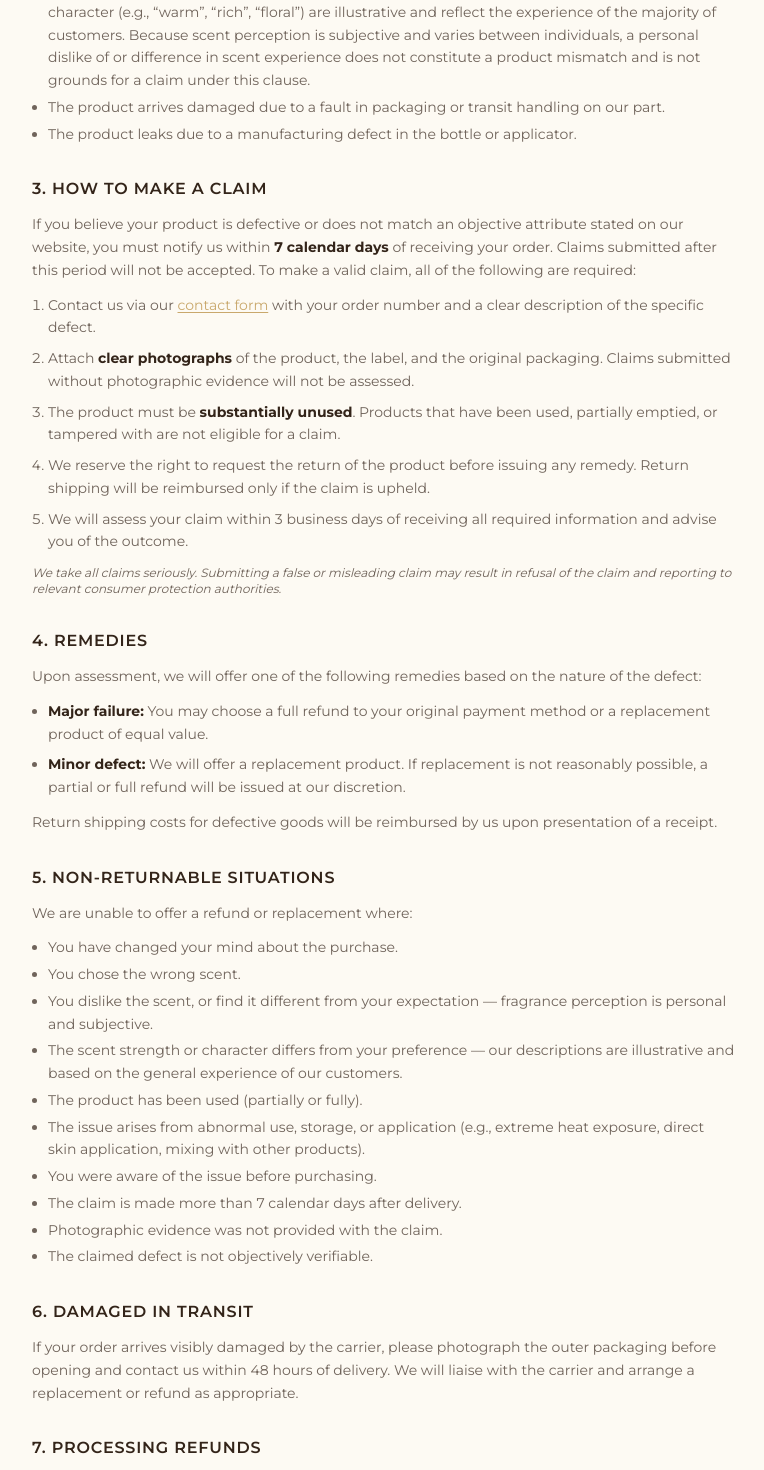
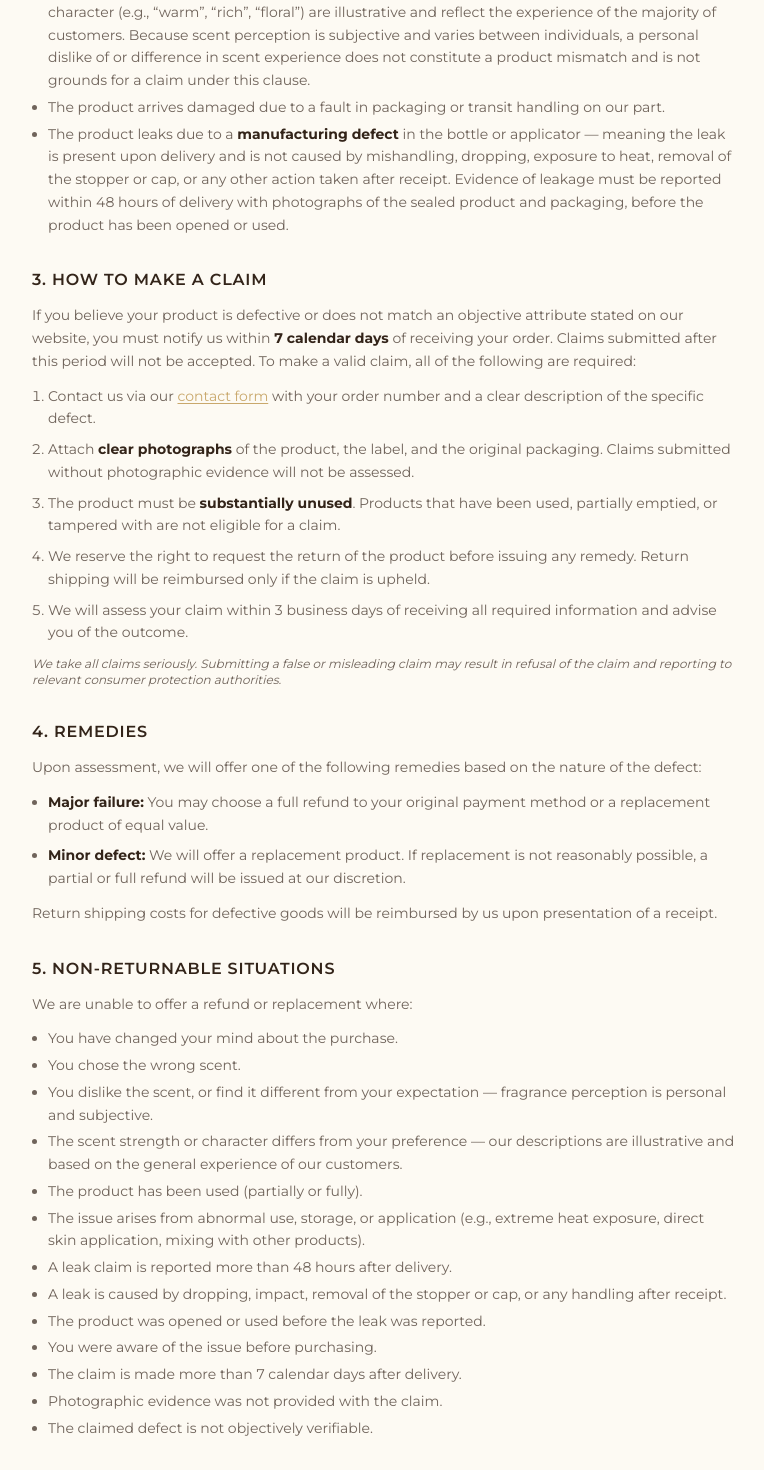
Before and after one commit to Th3Kasa/AwadiniBlends, a Next.js app: page /refund-policy in a window 1280 px wide. Shown: the part 1040-2510 px from the top of the page, without its empty margins (256-1020 px from the left). Built offline with nearby package versions, Linux system fonts and the light colour scheme.

Commit message:
Tighten refund policy against leak claim abuse

```diff
--- a/src/app/refund-policy/page.tsx
+++ b/src/app/refund-policy/page.tsx
@@ -81,7 +81,9 @@ export default function RefundPolicyPage() {
                 The product does not match an <strong className="text-mahogany">objective, verifiable</strong> attribute stated on our website — such as volume (e.g., 8ml), bottle type, or the specific named scent delivered. Descriptions of fragrance character (e.g., &ldquo;warm&rdquo;, &ldquo;rich&rdquo;, &ldquo;floral&rdquo;) are illustrative and reflect the experience of the majority of customers. Because scent perception is subjective and varies between individuals, a personal dislike of or difference in scent experience does not constitute a product mismatch and is not grounds for a claim under this clause.
               </li>
               <li>The product arrives damaged due to a fault in packaging or transit handling on our part.</li>
-              <li>The product leaks due to a manufacturing defect in the bottle or applicator.</li>
+              <li>
+                The product leaks due to a <strong className="text-mahogany">manufacturing defect</strong> in the bottle or applicator — meaning the leak is present upon delivery and is not caused by mishandling, dropping, exposure to heat, removal of the stopper or cap, or any other action taken after receipt. Evidence of leakage must be reported within 48 hours of delivery with photographs of the sealed product and packaging, before the product has been opened or used.
+              </li>
             </ul>
           </PolicySection>
 
@@ -153,9 +155,11 @@ export default function RefundPolicyPage() {
               <li>The scent strength or character differs from your preference — our descriptions are illustrative and based on the general experience of our customers.</li>
               <li>The product has been used (partially or fully).</li>
               <li>
-                The issue arises from abnormal use, storage, or application
-                (e.g., extreme heat exposure, direct skin application, mixing with other products).
+                The issue arises from abnormal use, storage, or application (e.g., extreme heat exposure, direct skin application, mixing with other products).
               </li>
+              <li>A leak claim is reported more than 48 hours after delivery.</li>
+              <li>A leak is caused by dropping, impact, removal of the stopper or cap, or any handling after receipt.</li>
+              <li>The product was opened or used before the leak was reported.</li>
               <li>You were aware of the issue before purchasing.</li>
               <li>The claim is made more than 7 calendar days after delivery.</li>
               <li>Photographic evidence was not provided with the claim.</li>
```
